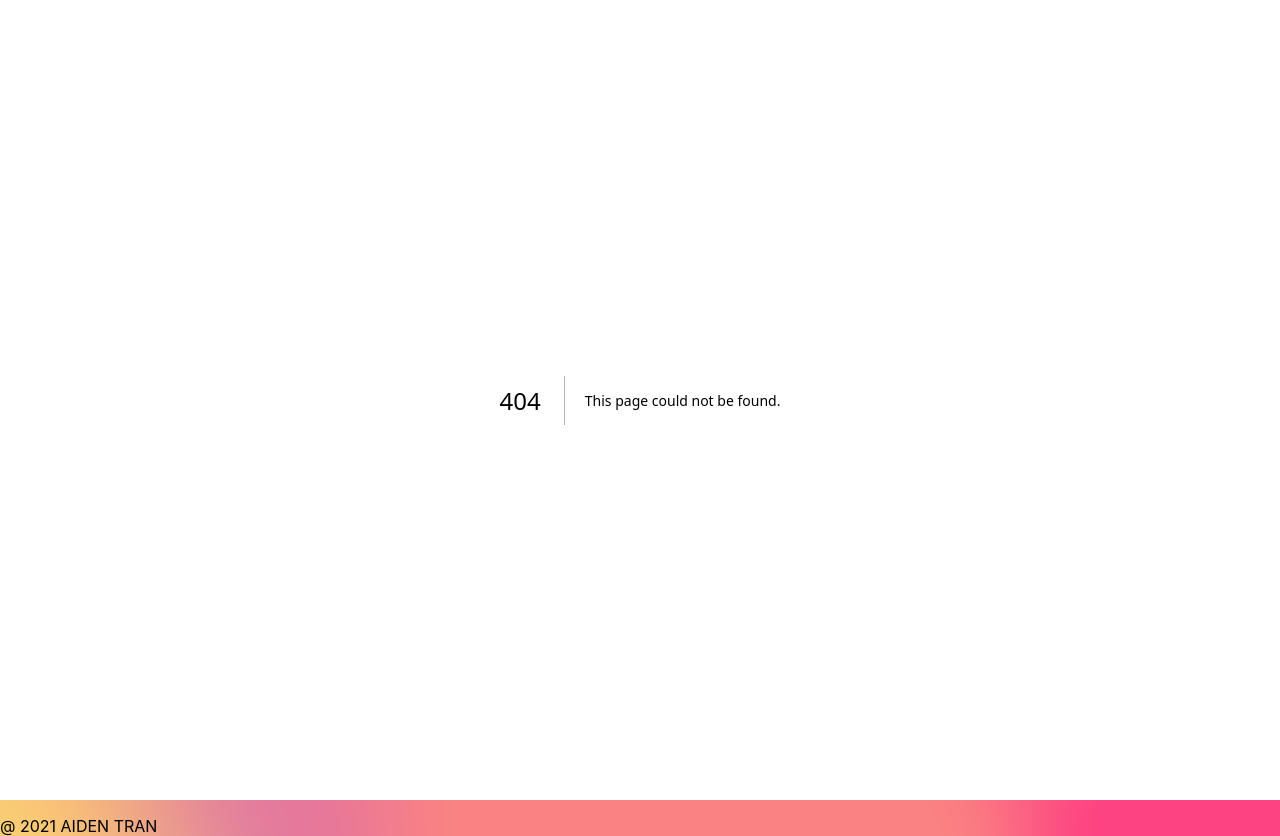
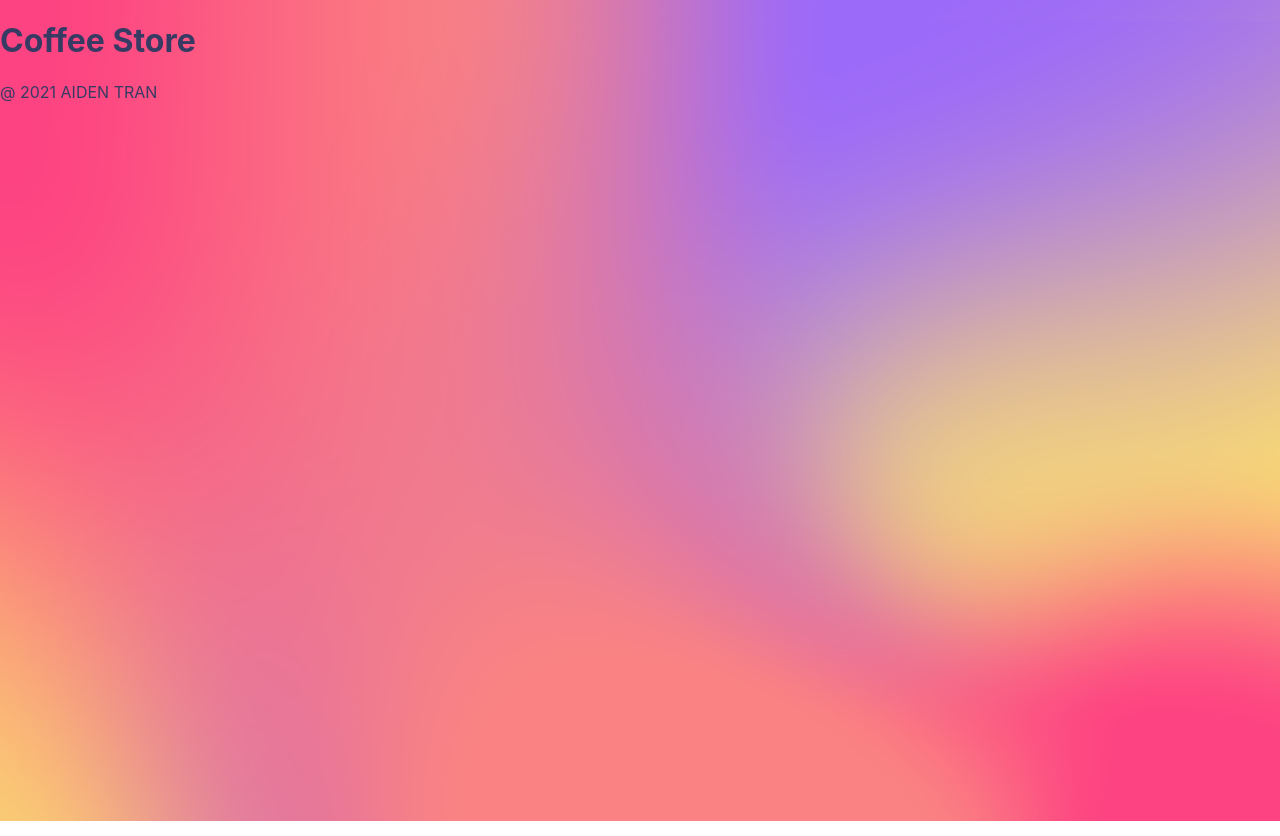
Before and after one commit to AidenTran15/Discover-Coffee-Stores, a Next.js app: page /coffee-stores/1 in a window 1280 px wide. Before the commit this address had no page. Built offline with nearby package versions, Linux system fonts and the light colour scheme.

Commit message:
added coffee store folder

```diff
--- /dev/null
+++ b/pages/coffee-stores/[id].js
@@ -0,0 +1,9 @@
+const CoffeeStore = () =>{
+    return (
+        <div>
+            <h1>Coffee Store</h1>
+        </div>
+    )
+}
+
+export default CoffeeStore;
```
